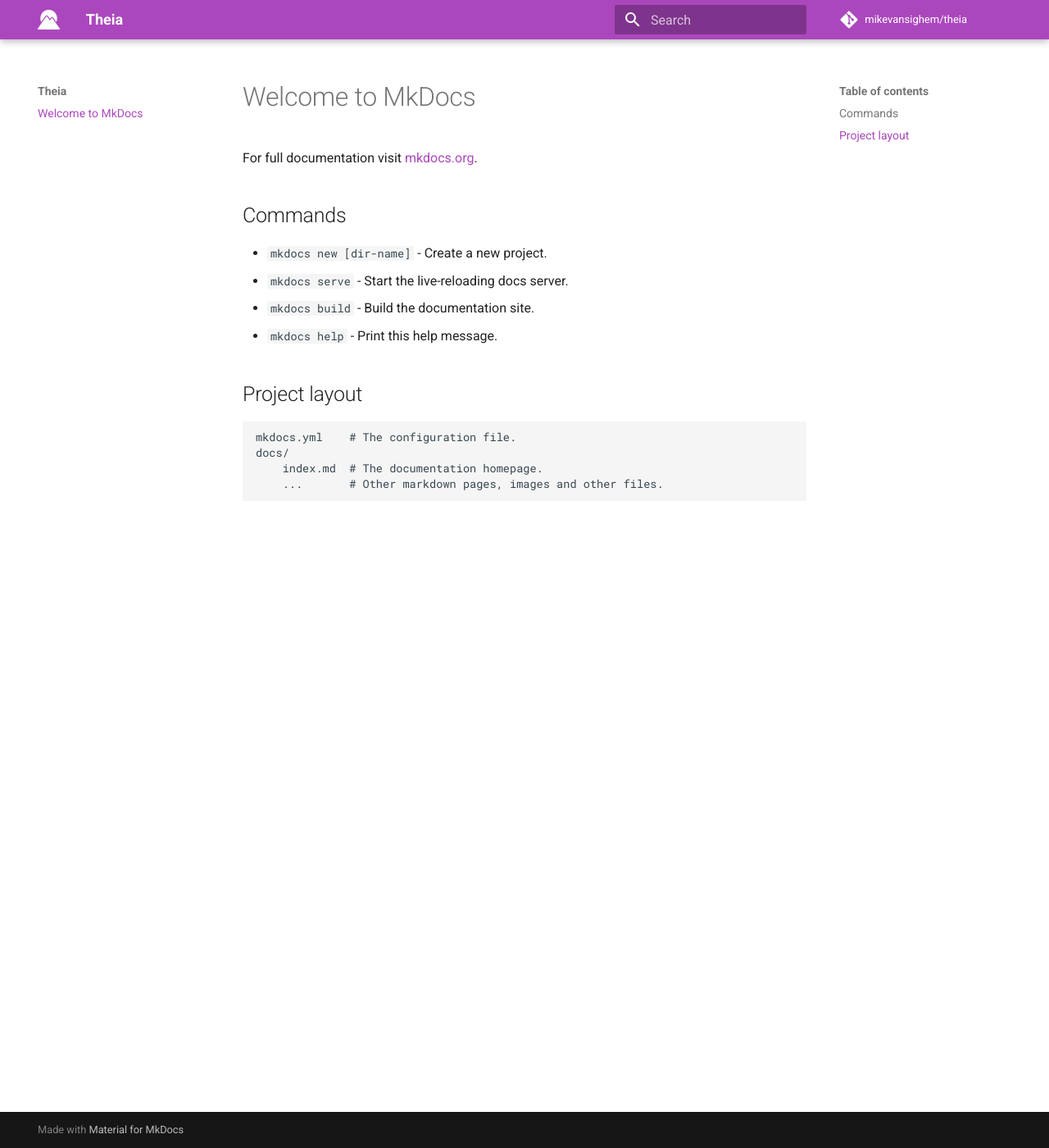
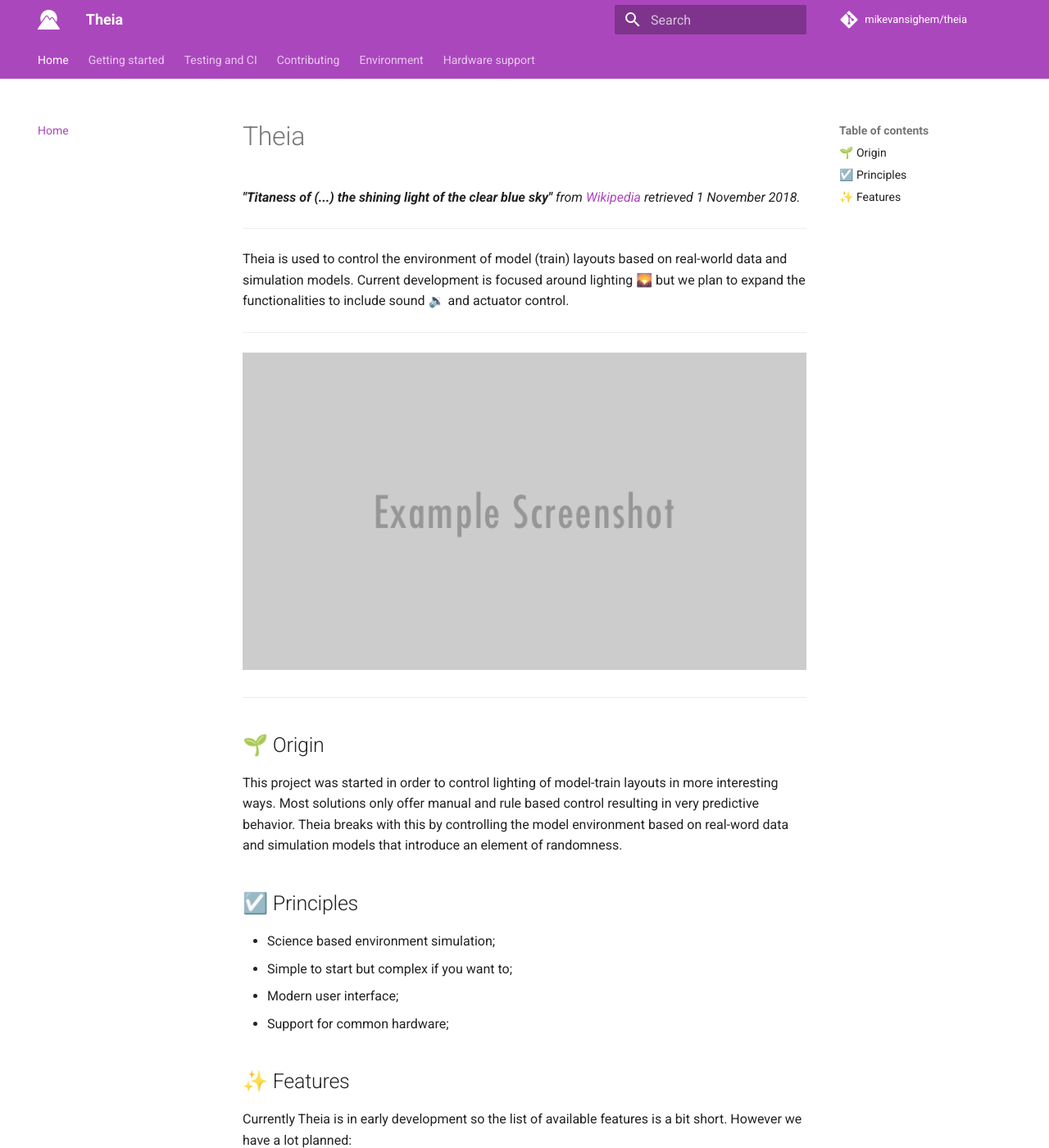
Before and after one commit to mikevansighem/thea, an MkDocs documentation site: the page built from docs/index.md, in a window 1280 px wide and 1400 px high. Shown: the whole window at 82% size. Built offline with MkDocs 1.6.1 and Material for MkDocs 9.7.7, drawn with Linux system fonts in a browser that asks for light colours; comment, search, counter and statistics services are not loaded; some of the changed text lies outside the part shown.

Commit message:
:memo: Added basic documentation (#3)
:memo: Added basic documentation

```diff
--- a/.pyup.yml
+++ b/.pyup.yml
@@ -17,3 +17,5 @@ requirements:
       update: all
   - requirements-docs.txt:
       update: all
+
+pr_prefix: ":arrow_up: "
--- a/docs/index.md
+++ b/docs/index.md
@@ -1,17 +1,49 @@
-# Welcome to MkDocs
+# Theia
 
-For full documentation visit [mkdocs.org](https://mkdocs.org).
+***"Titaness of (...) the shining light of the clear blue sky"**
+from [Wikipedia](https://en.wikipedia.org/wiki/Theia) retrieved 1 November 2018.*
 
-## Commands
+---
 
-* `mkdocs new [dir-name]` - Create a new project.
-* `mkdocs serve` - Start the live-reloading docs server.
-* `mkdocs build` - Build the documentation site.
-* `mkdocs help` - Print this help message.
+Theia is used to control the environment of model (train) layouts based
+on real-world data and simulation models. Current development is focused
+around lighting 🌄 but we plan to expand the functionalities to include
+sound 🔉 and actuator control.
 
-## Project layout
+---
 
-    mkdocs.yml    # The configuration file.
-    docs/
-        index.md  # The documentation homepage.
-        ...       # Other markdown pages, images and other files.
+![](images/header.png)
+
+---
+
+## 🌱 Origin
+
+This project was started in order to control lighting of model-train
+layouts in more interesting ways. Most solutions only offer manual
+and rule based control resulting in very predictive behavior. Theia
+breaks with this by controlling the model environment based on real-word
+data and simulation models that introduce an element of randomness.
+
+## ☑️ Principles
+
+-   Science based environment simulation;
+-   Simple to start but complex if you want to;
+-   Modern user interface;
+-   Support for common hardware;
+
+## ✨ Features
+
+Currently Theia is in early development so the list of available features
+is a bit short. However we have a lot planned:
+
+-   [x] Accelerated model time ⏰
+-   [ ] Day and night cycle 🌓
+-   [ ] Hardware control over MQTT
+-   [ ] Household lighting 🏡
+-   [ ] Weather patterns ⛅️☔⚡️
+-   [ ] Traffic 🚗🚕🚌
+-   [ ] Opening-hours 🕗
+-   [ ] Graphical user interface
+-   [ ] Moon and stars 🌜✨
+-   [ ] DCC train control 🚂
+-   [ ] Weather sounds 🔉
--- a/mkdocs.yml
+++ b/mkdocs.yml
@@ -2,22 +2,32 @@ site_name: 'Theia'
 site_description: 'Documentation for Theia.'
 site_author: 'Mike van Sighem'
 site_url: 'https://mikevansighem.github.io/theia/'
-
+copyright: 'Copyright 2018 - Mike van Sighem'
 repo_name: 'mikevansighem/theia'
 repo_url: 'https://github.com/mikevansighem/theia'
 
+nav:
+  - Home: index.md
+  - Getting started: getting_started.md
+  - Testing and CI: testing_and_ci.md
+  - Contributing: contributing.md
+  - Environment:
+    - Solar position: not_available.md
+  - Hardware support:
+    - MQTT-module: not_available.md
+
 theme:
-    name: 'material'
-    favicon: 'images/favicon.ico'
-    logo: 'images/theia_icon.svg'
-    language: 'en'
+  name: 'material'
+  favicon: 'images/favicon.ico'
+  logo: 'images/theia_icon.svg'
+  language: 'en'
 
-    palette:
-      primary: 'purple'
-      accent: 'purple'
+  palette:
+    primary: 'purple'
+    accent: 'purple'
 
-    #feature:
-    #  tabs: true
+  feature:
+    tabs: true
 
 markdown_extensions:
   - codehilite
```
Also changed, not shown: .pre-commit-config.yaml (+6 -1 lines), LICENSE.md (+1 -1 lines), README.md (+22 -22 lines), docs/contributing.md (added, +94 -0 lines), docs/getting_started.md (added, +71 -0 lines), docs/not_available.md (added, +1 -0 lines), docs/testing_and_ci.md (added, +69 -0 lines), notepad.md (+8 -2 lines), theia/__init__.py (+14 -1 lines), .github/ISSUE_TEMPLATE/bug_report.md (added), .github/ISSUE_TEMPLATE/feature-request.md (added), .github/PULL_REQUEST_TEMPLATE.md (added), docs/images/header.png (added), 1 other file.
